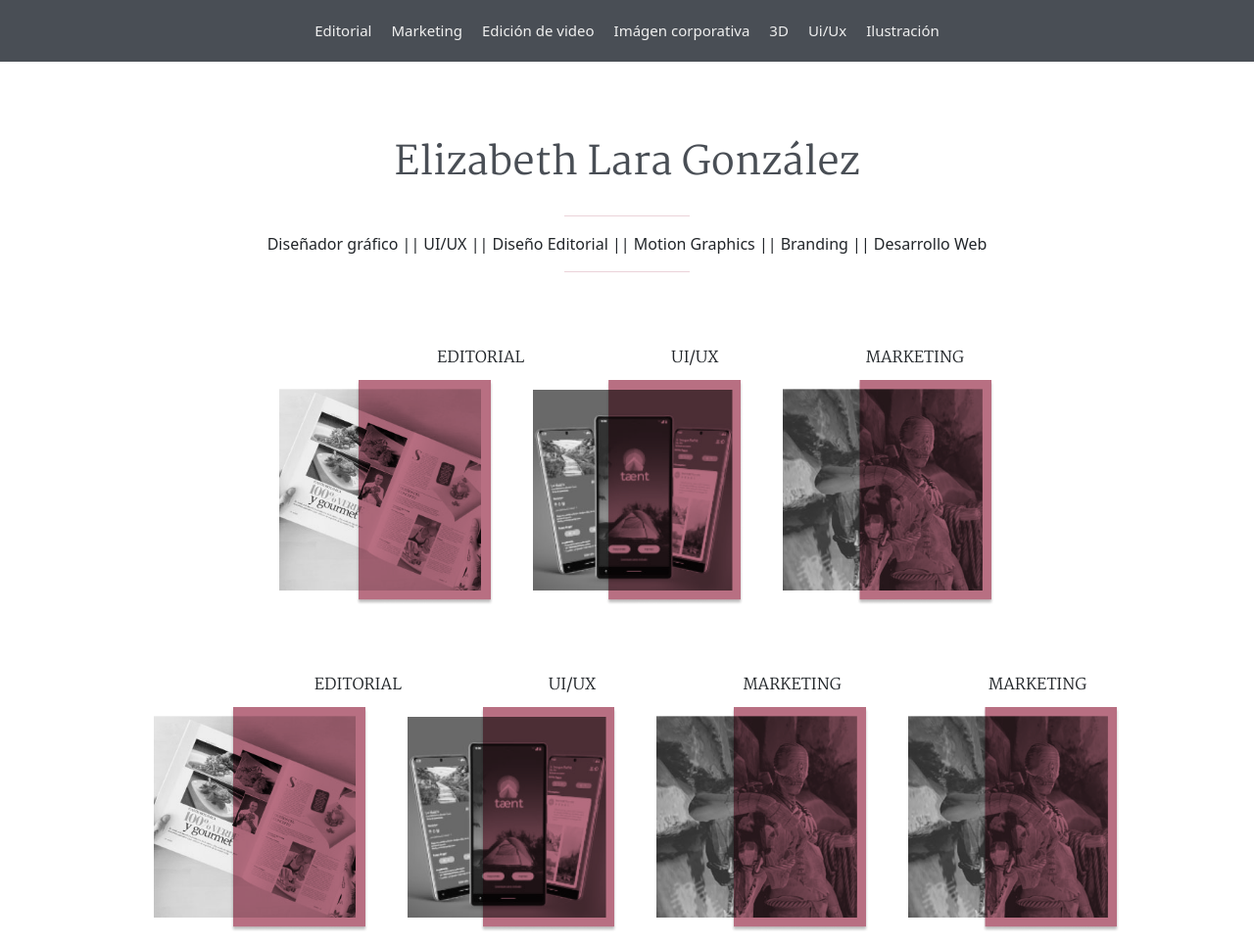
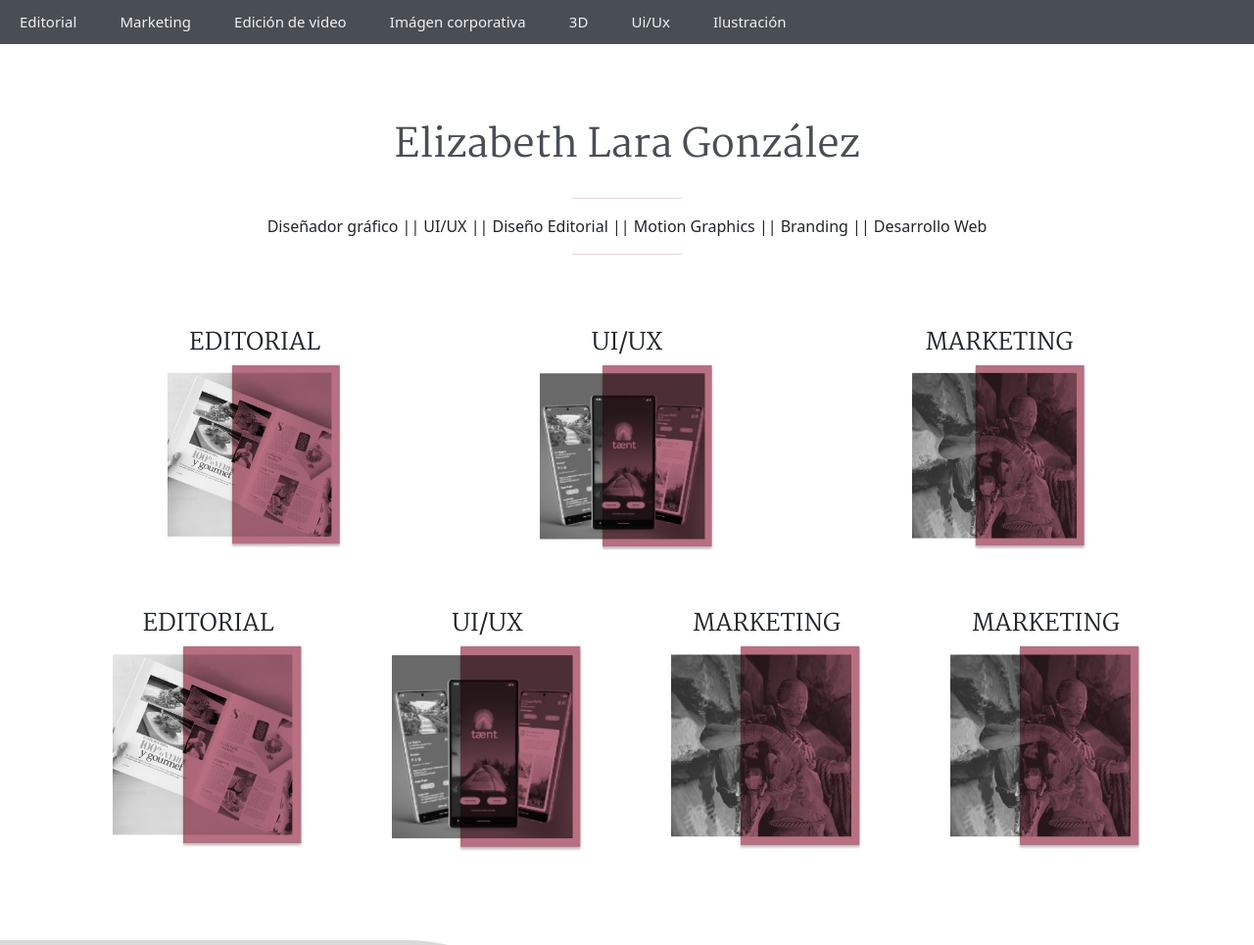
Before and after one commit to elilaragon/Mi-web, a plain HTML site: page Index.html in a window 1280 px wide. Shown: the top 965 px of the page at 98% size. Drawn offline with nearby package versions, Linux system fonts and the light colour scheme.

Commit message:
animacion nav bar

```diff
--- a/Index.html
+++ b/Index.html
@@ -20,9 +20,20 @@
 
 <body>
     <header>
-        <nav class="navegador ">
+        <section class="color-1">
+            <nav class="navegador cl-effect-14" id="cl-effect-14">
+                <a href="./Pages/Editorial.html">Editorial</a>
+                <a href="#">Marketing</a>
+                <a href="#">Edición de video</a>
+                <a href="#">Imágen corporativa</a>
+                <a href="#">3D</a>
+                <a href="#">Ui/Ux</a>
+                <a href="#">Ilustración</a>
+            </nav>
+        </section>
+        <!-- <nav class="navegador">
             <ul class="navegador-contenedor container ">
-                <li>Editorial</li>
+                <li><a href="../Editorial.html"></a>Editorial</li>
                 <li>Marketing</li>
                 <li>Edición de video</li>
                 <li>Imágen corporativa</li>
@@ -30,7 +41,7 @@
                 <li>Ui/Ux</li>
                 <li>Ilustración</li>
             </ul>
-        </nav>
+        </nav> -->
         <div class="titulo-home">
             <h2>
                 Elizabeth Lara González
@@ -38,7 +49,7 @@
         </div>
     </header>
 
-    <aside>
+    <section class="container">
         <div class="linea">
             <hr class="linea-central">
         </div>
@@ -52,33 +63,41 @@
         <div class="linea">
             <hr class="linea-central">
         </div>
-        <div class="seccion1 container">
-            <div class="seccion1-titulo">
-                <span>Editorial</span>
-                <span> ui/ux</span>
-                <span>Marketing</span>
+        <div class="seccion row">
+            <div class="col-12 col-md-4 d-flex ustify-content-center flex-column align-items-center">
+                <h4 class="seccion-titulo">Editorial</h4>
+                <img class="seccion-imagenes" src="./Multimedia/editorial.png" alt="">
             </div>
-            <div class="seccion1-imagenes container">
-                <img src="./Multimedia/editorial.png" alt="">
-                <img src="./Multimedia/ui-ux.png" alt="">
-                <img src="./Multimedia/marketing.png" alt="">
+            <div class="col-12 col-md-4 d-flex ustify-content-center flex-column align-items-center">
+                <h4 class="seccion-titulo"> ui/ux</h4>
+                <img class="seccion-imagenes" src="./Multimedia/ui-ux.png" alt="">
+            </div>
+            <div class="col-12 col-md-4 d-flex ustify-content-center flex-column align-items-center">
+                <h4 class="seccion-titulo">Marketing</h4>
+                <img class="seccion-imagenes" src="./Multimedia/marketing.png" alt="">
+            </div>
+        </div>
+        <div class="seccion row">
+            <div class="col-12 col-md-3 d-flex ustify-content-center flex-column align-items-center">
+                <h4 class="seccion-titulo">Editorial</h4>
+                <img class="seccion-imagenes-2" src="./Multimedia/editorial.png" alt="">
+            </div>
+            <div class="col-12 col-md-3 d-flex ustify-content-center flex-column align-items-center">
+                <h4 class="seccion-titulo"> ui/ux</h4>
+                <img class="seccion-imagenes-2" src="./Multimedia/ui-ux.png" alt="">
+            </div>
+            <div class="col-12 col-md-3 d-flex ustify-content-center flex-column align-items-center">
+                <h4 class="seccion-titulo">Marketing</h4>
+                <img class="seccion-imagenes-2" src="./Multimedia/marketing.png" alt="">
+            </div>
+            <div class="col-12 col-md-3 d-flex ustify-content-center flex-column align-items-center">
+                <h4 class="seccion-titulo">Marketing</h4>
+                <img class="seccion-imagenes-2" src="./Multimedia/marketing.png" alt="">
             </div>
         </div>
 
-        <div class="seccion2 container">
-            <div class="seccion2-titulo">
-                <span>Editorial</span>
-                <span> ui/ux</span>
-                <span>Marketing</span>
-                <span>Marketing</span>
-            </div>
-            <div class="seccion2-imagenes">
-                <img src="./Multimedia/editorial.png" alt="">
-                <img src="./Multimedia/ui-ux.png" alt="">
-                <img src="./Multimedia/marketing.png" alt="">
-                <img src="./Multimedia/marketing.png" alt="">
-            </div>
-        </div>
+
+    </section>
 
     <div class="perfil ">
         <div class="perfil-foto">
@@ -90,7 +109,8 @@
                 <p>
                     Hola soy diseñadora gráfica con una experiencia profesional de 10 años en el sector. Entre
                     mis habilidades se encuentran el diseño editorial, la edición de fotografía, el video y el
-                        motion graphic. Además, cuento con estudios en UI/UX y desarrollo web que me han permitido ampliar mis conocimientos y habilidades.
+                    motion graphic. Además, cuento con estudios en UI/UX y desarrollo web que me han permitido
+                    ampliar mis conocimientos y habilidades.
                     <br> <br>
                     Me apasiona mucho lo que hago y siempre doy lo mejor de mí en cada proyecto. Trabajar en equipo
                     es algo que me gusta mucho, ya que creo que se pueden lograr grandes cosas cuando se unen las
@@ -104,9 +124,16 @@
                     conocimientos para lograr juntos grandes resultados.
                 </p>
             </div>
+            <div>
+                <a href="https://drive.google.com/drive/folders/1_OfV2vnBhmN55nnneXN2N6pB_0bHVMRP?usp=drive_link">
+                    <button type="button" class="btn boton-cv"
+                        style="--bs-btn-padding-y: .25rem; --bs-btn-padding-x: .5rem; --bs-btn-font-size: .75rem;">
+                        Descargar CV
+                    </button></a>
+
             </div>
         </div>
-    </aside>
+    </div>
     <footer>
 
         <div class="contenedor">
--- /dev/null
+++ b/Scss/partials/_animacion.scss
@@ -0,0 +1,72 @@
+.cl-effect-14 a {
+
+        align-items: center;
+    text-decoration: none;
+    font-size: 15px;
+    font-weight: 200;
+    // margin: 10px;
+    color: $colorblanco;
+    list-style: none;
+	padding: 0 20px;
+	height: 45px;
+	line-height: 45px;
+}
+
+.cl-effect-14 a::before,
+.cl-effect-14 a::after {
+	position: absolute;
+	width: 45px;
+	height: 2px;
+	background: #fff;
+	// content: '';
+	opacity: 0.2;
+	-webkit-transition: all 0.3s;
+	-moz-transition: all 0.3s;
+	transition: all 0.3s;
+	pointer-events: none;
+}
+
+.cl-effect-14 a::before {
+	top: 0;
+	left: 0;
+	-webkit-transform: rotate(90deg);
+	-moz-transform: rotate(90deg);
+	transform: rotate(90deg);
+	-webkit-transform-origin: 0 0;
+	-moz-transform-origin: 0 0;
+	transform-origin: 0 0;
+}
+
+.cl-effect-14 a::after {
+	right: 0;
+	bottom: 0;
+	-webkit-transform: rotate(90deg);
+	-moz-transform: rotate(90deg);
+	transform: rotate(90deg);
+	-webkit-transform-origin: 100% 0;
+	-moz-transform-origin: 100% 0;
+	transform-origin: 100% 0;
+}
+
+.cl-effect-14 a:hover::before,
+.cl-effect-14 a:hover::after,
+.cl-effect-14 a:focus::before,
+.cl-effect-14 a:focus::after {
+	opacity: 1;
+}
+
+.cl-effect-14 a:hover::before,
+.cl-effect-14 a:focus::before {
+	left: 50%;
+	-webkit-transform: rotate(0deg) translateX(-50%);
+	-moz-transform: rotate(0deg) translateX(-50%);
+	transform: rotate(0deg) translateX(-50%);
+}
+
+.cl-effect-14 a:hover::after,
+.cl-effect-14 a:focus::after {
+	right: 50%;
+	-webkit-transform: rotate(0deg) translateX(50%);
+	-moz-transform: rotate(0deg) translateX(50%);
+	transform: rotate(0deg) translateX(50%);
+}
--- /dev/null
+++ b/Scss/partials/_editorial.scss
@@ -0,0 +1,21 @@
+.titulo-seccion {
+    display: flex;
+    justify-content: center;
+    margin-top: 80px;
+    margin-bottom: 5px;
+
+    h2 {
+        font-size: 35px;
+        font-family: $fontmartel;
+        color: $colorgris;
+        text-transform: uppercase;
+    }
+}
+.seccion{
+    &-subtitulo{
+        color: $colorgris;
+        font-weight: 400;
+        margin-bottom: 0;
+
+    }
+}
--- a/Scss/partials/_home.scss
+++ b/Scss/partials/_home.scss
@@ -41,7 +41,7 @@
     }
 }
 
-.seccion1 {
+.seccion {
     margin-top: 60px;
 
     &-titulo {
@@ -50,53 +50,23 @@
         display: flex;
         font-family: $fontmartel;
         text-transform: uppercase;
-
-        span {
-            margin-left: 150px;
-        }
     }
 
     &-imagenes {
-        width: auto;
-        height: 250px;
+        width: 50%;
+        height: auto;
         justify-content: center;
         display: flex;
-
-        img {
-            margin: 10px;
-            margin-left: 30px;
-        }
+&-2{
+    width: 75%;
+        height: auto;
+        justify-content: center;
+        display: flex;
+}
     }
 }
 
-.seccion2 {
-    margin-top: 60px;
 
-    &-titulo {
-
-        justify-content: center;
-        display: flex;
-        font-family: $fontmartel;
-        text-transform: uppercase;
-
-        span {
-            margin-left: 150px;
-        }
-    }
-
-    &-imagenes {
-        width: auto;
-        height: 250px;
-        justify-content: center;
-        display: flex;
-
-        img {
-            margin: 10px;
-            margin-left: 30px;
-        }
-    }
-
-}
 
 .perfil {
     display: flex;
@@ -105,7 +75,8 @@
 
     &-foto {
         margin-right: 100px;
-        img{
+
+        img {
             height: auto;
             width: 600px;
         }
@@ -113,11 +84,12 @@
 
     &-info {
         align-items: center;
-        margin-top: 40px;
+        margin-top: 30px;
 
         h5 {
             font-family: $fontmartel;
             font-size: 30px;
+            text-transform: uppercase;
         }
 
         &-texto {
@@ -127,3 +99,15 @@
         }
     }
 }
+
+.boton-cv {
+    background-color: $colorrosa;
+    color: $colorblanco;
+    border-radius: 20px;
+    padding: 8px 18px;
+
+    &:hover{
+        background-color: $colorgris;
+        color: $colorblanco;
+    }
+}
--- a/Scss/partials/_navegador.scss
+++ b/Scss/partials/_navegador.scss
@@ -5,8 +5,8 @@
 
 .navegador {
     background-color: $colorgris;
-    width: 100%;
-    height: 70%;
+    // width: 100%;
+    // height: 70%;
     &-contenedor {
 
         padding: 10px;
--- a/Scss/style.scss
+++ b/Scss/style.scss
@@ -2,3 +2,5 @@
 @import "./partials/navegador";
 @import "./partials/footer";
 @import "./partials/home";
+@import "./partials/editorial";
+@import "./partials/animacion";
```
Also changed, not shown: Pages/Editorial.html (+61 -0 lines), Multimedia/linea_secciones.png (added), Scss/style.css, 1 other file. Lines whose indentation alone changed are shown as unchanged.
